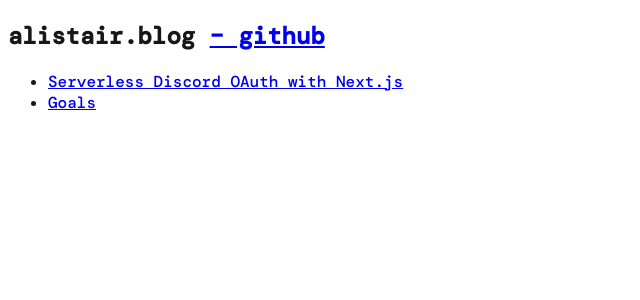
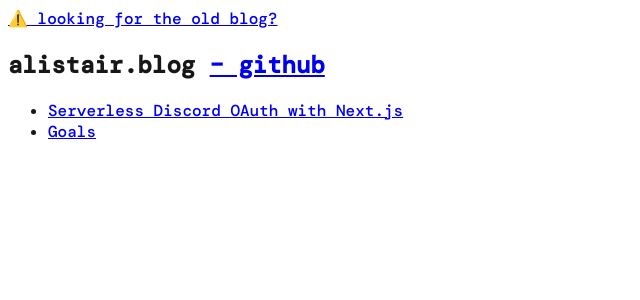
Before and after one commit to alii/blog, a Next.js app: page / in a window 1280 px wide. Shown: the top 300 px of the page, without its empty margins (0-640 px from the left). Built offline with nearby package versions, Linux system fonts and the light colour scheme; a web font is replaced by a local one; what common-tags would draw is missing.

Commit message:
feat: old blog url

```diff
--- a/src/pages/index.tsx
+++ b/src/pages/index.tsx
@@ -11,6 +11,15 @@
 export default function Home() {
 	return (
 		<main className="space-y-8">
+			<div>
+				<a
+					className="text-sm text-yellow-700 dark:text-yellow-500"
+					href="https://old.alistair.blog"
+				>
+					⚠️ looking for the old blog?
+				</a>
+			</div>
+
 			<h2>
 				<span>alistair.blog</span>{' '}
 				<a
```
